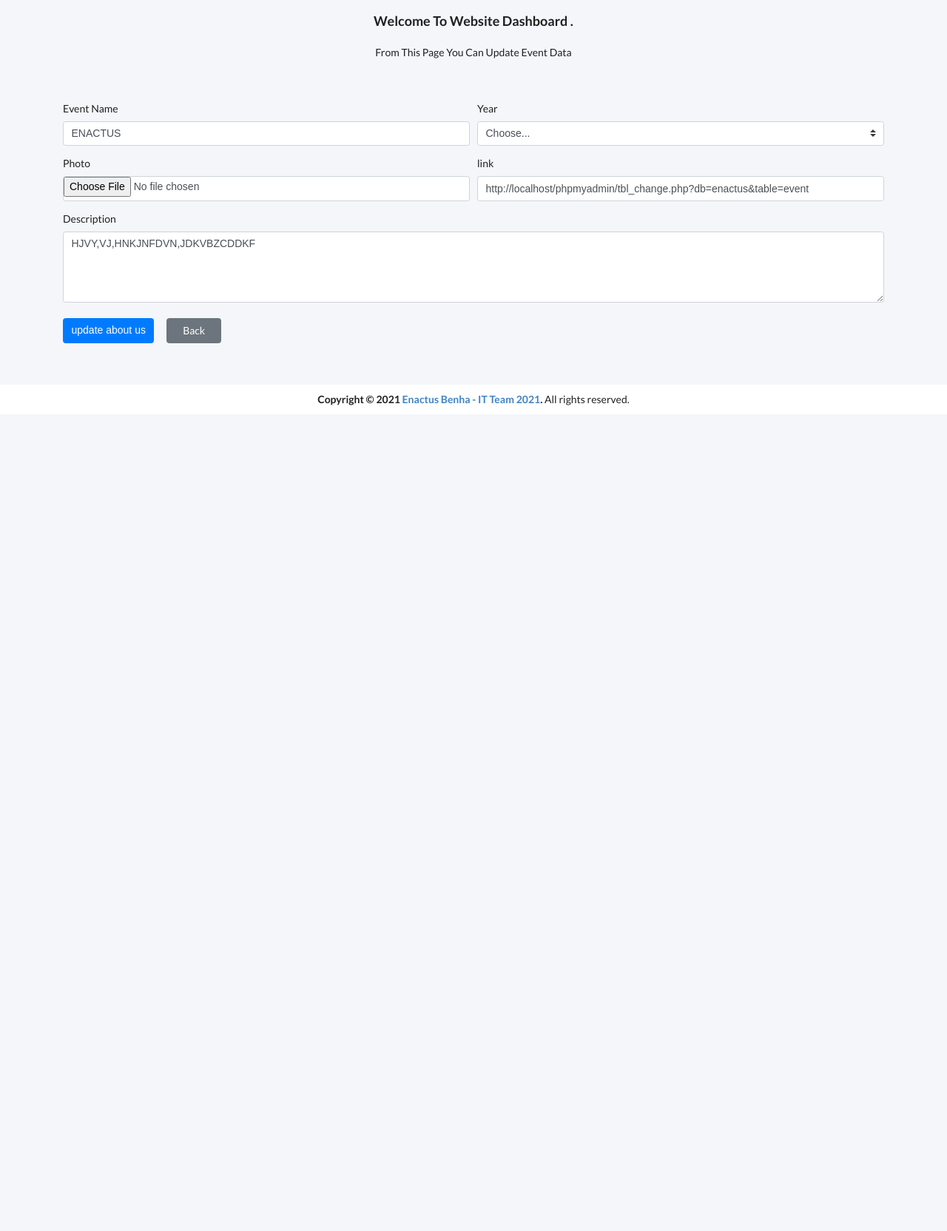
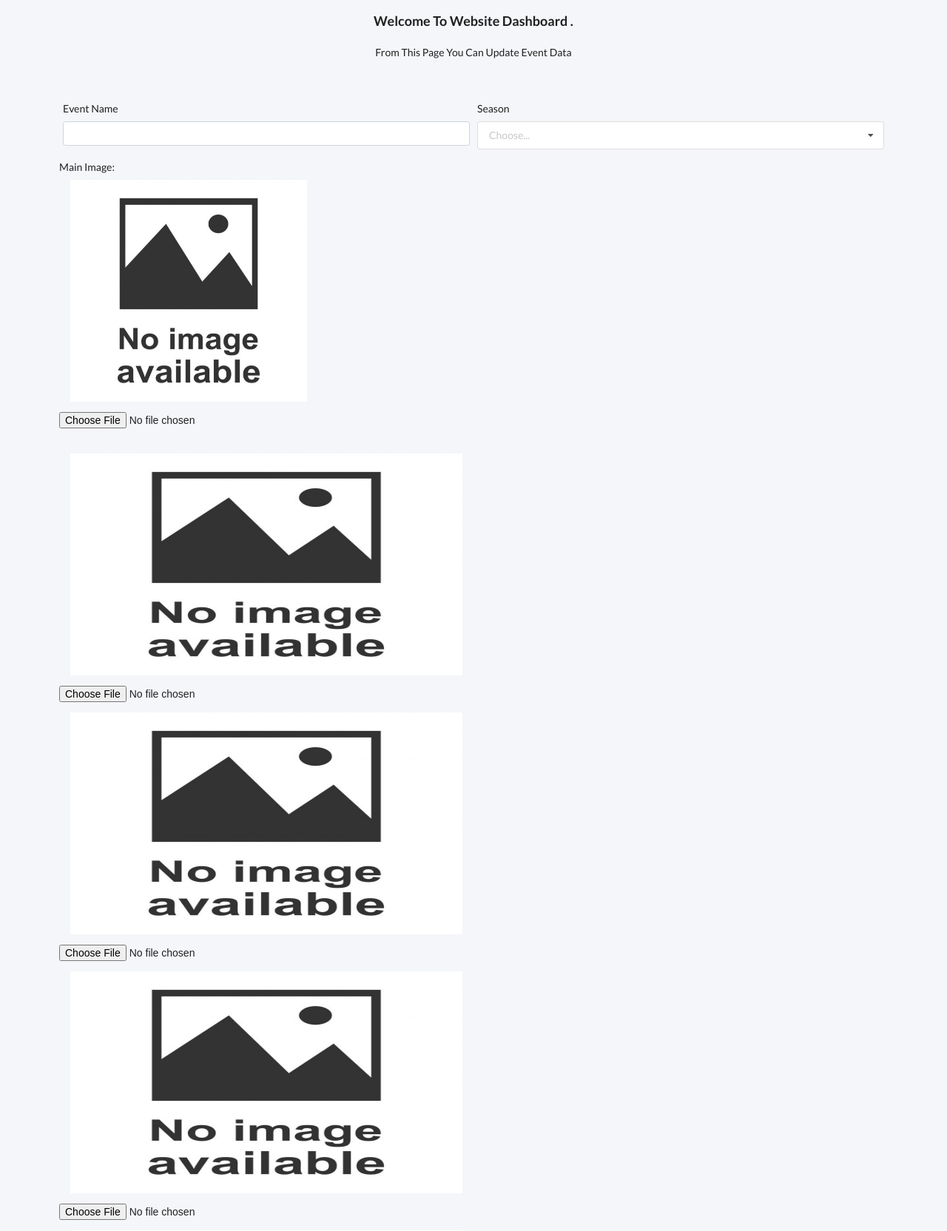
Before and after one commit to ahmedabdelfattah50/EnactusBanhaWebsite, a PHP site: page /update_event.php?id=1 in a window 1280 px wide. Shown: the part 219-1883 px from the top of the page at 74% size. Before the commit the page ends 767 px from the top, so only its background shows below. Run offline with PHP 8.4, Linux system fonts and the light colour scheme; the visitor is signed in with stand-in values (Sample User, id 1); data comes from the database, SQL or seed files in the repository; data that the repository does not hold is empty; some libraries are stand-ins or nearby versions.

Commit message:
Second commit

```diff
--- a/Dashboard/update_event.php
+++ b/Dashboard/update_event.php
@@ -6,6 +6,7 @@
   $script = "members.js";
   include "init.php";
     if(isset($_SESSION['first_name'])){
+
         if (isset($_GET['id']) && is_numeric($_GET['id'])){
             $event_id = $_GET['id'];
             $result= getData_with_id("event",$event_id);
@@ -23,6 +24,9 @@
              updateEvent($name ,$year ,$desc, $link,$img,$event_id);
 
             }
+
+            $seasonNames = selectSeason();
+            $event_data = getData_with_id("event",$_GET['id']);
 ?>
 
 <div class="container mb-3">
@@ -35,25 +39,107 @@
 
   <div class="form-group col-md-6">
             <label>Event Name</label>
-            <input style="direction: ltr;" name="name" type="text"value="<?php echo $result['ename'];?>" class="form-control">
+            <input style="direction: ltr;" type="text" class="form-control" value="<?php echo $event_data['e_name']?>">
+
+            <!-- <input style="direction: ltr;" name="name" type="text"value="<php echo $result['ename'];?>" class="form-control"> -->
         </div>
         <div class="form-group col-md-6">
-            <label for="year">Year</label>
-            <select class="custom-select"  name="year" id="year" required>
+            <label for="year">Season</label>
+            <!-- <select class="custom-select"  name="year" id="year" required>
                 <option selected disabled value="">Choose...</option>
-                <?php for($i=1 ; $i<=date('Y')-2009 ; $i++){?>
-                <option value="<?php echo (2009 + $i + 1)?>"><?php echo (2009 + $i + 1) ?></option>
-            <?php } ?>
+                <php for($i=1 ; $i<=date('Y')-2009 ; $i++){?>
+                <option value="<php echo (2009 + $i + 1)?>"><php echo (2009 + $i + 1) ?></option>
+            <php } ?>
+            </select> -->
+
+            <select class="custom-select ui search dropdown"  name="year" id="year" required>
+                <option selected disabled value="">Choose...</option>
+                <?php foreach($seasonNames as $seasonName){
+                    if($seasonName['year'] == $event_data['e_season']){?>
+                        <option value="<?php echo $seasonName['year']?>" selected><?php echo $seasonName['year']?></option>
+                    <?php
+                    } else { ?>
+                        <option value="<?php echo $seasonName['year']?>"><?php echo $seasonName['year']?></option>
+                    <?php } ?>
+                <?php } ?>
             </select>
+
+            <!-- <input style="direction: ltr;" type="text" class="form-control" value="<php echo $event_data['e_season']?>" readonly> -->
         </div>
-        <div class="form-group col-md-6">
+        <!-- <div class="form-group col-md-6">
             <label> Photo</label>
-            <input style="direction: ltr;padding:0" name="img" type="file" class="form-control"value="<?php echo $result['img'];?>">
+            <input style="direction: ltr;padding:0" name="img" type="file" class="form-control"value="<php echo $result['img'];?>">
+        </div> -->
+
+        <div class="d-flex flex-wrap eventImgsTotal">
+            <div class='d-flex flex-column'>
+                <label>Main Image:</label>
+                <?php
+                    if($event_data['main_img'] == null){?>
+                    <img src="img/events/default.jpg" class="form-group col-md-6" alt="event image" style="width:700px;height:300px">
+                <?php
+                    } else {?>
+                    <img src="img/events/<?php echo $event_data['main_img']?>" class="form-group col-md-6" alt="event image"style="width:700px;height:300px">
+                <?php
+                    }
+                ?>
+                <input style="direction: ltr;padding:0" name="img_<?php echo $i?>" type="file" class="form-group col-md-6">
+            </div>
+
+
+            <div>
+                <?php
+                for($i=1; $i<=4; $i++){
+                    if($event_data['img_' . $i] == null){?>
+                        <img src="img/events/default.jpg" class="form-group col-md-6" alt="event image" style="width:700px;height:300px">
+                    <?php
+                        } else {?>
+                        <img src="img/events/<?php echo $event_data['img_' . $i]?>" class="form-group col-md-6" alt="event image" style="width:700px;height:300px">
+                    <?php
+                        }?>
+                    <input style="direction: ltr;padding:0" name="img_<?php echo $i?>" type="file" class="form-group col-md-6">
+                <?php
+                } ?>
+            </div>
+
+            <div class='col-12 mb-3'>
+                <?php
+                if($event_data['imgs_link'] == null){?>
+                <h2 class="form-group m-0 p-0 mb-3  alert alert-danger d-flex justify-content-center align-items-center">No images Link</h2>
+                <?php
+                } else {?>
+                    <a href="<?php echo $event_data['imgs_link']?>" class="form-group m-0 pt-2 pb-2 mb-3 alert alert-success d-flex justify-content-center align-items-center"> <h2>images Link</h2></a>
+                    <?php
+                }
+                ?>
+                <input style="direction: ltr;" name="driveLink" type="text" class="form-control" value="<?php echo $event_data['imgs_link']?>">
+            </div>
         </div>
-        <div class="form-group col-md-6">
+
+
+        <?php
+            for($i=1; $i<=10; $i++){ ?>
+                <div class="form-group col-md-6">
+                    <label>Speaker <?php echo $i?></label>
+                    <input style="direction: ltr;" name="speaker_<?php echo $i?>" value='<?php echo $result['speaker_' . $i];?>' type="text" class="form-control">
+                </div>
+                <div class="form-group col-md-6">
+                    <label>Link of Speaker <?php echo $i?></label>
+                    <input style="direction: ltr;" name="speaker_<?php echo $i?>_link" value='<?php echo $result['speaker_' . $i . "_link"];?>' type="url" class="form-control">
+                </div>
+        <?php
+            }
+        ?>
+
+
+        <div class="form-group col-md-12">
+            <label>Event Location</label>
+            <input style="direction: ltr;" name="eventLocation" value='<?php echo $result['e_location'];?>' type="text" class="form-control">
+        </div>
+        <!-- <div class="form-group col-md-6">
             <label> link</label>
-            <input style="direction: ltr;"value="<?php echo $result['link'];?>" name="link" type="url" class="form-control">
-        </div>
+            <input style="direction: ltr;"value="<php echo $result['link'];?>" name="link" type="url" class="form-control">
+        </div> -->
         <div class="form-group col-md-12">
             <label> Description</label>
             <textarea name="desc" class="form-control" placeholder="Some Info About Event *" rows="4" autocomplete="off"><?php echo $result['descrip'];?></textarea>
```
Also changed, not shown: Dashboard/event_view.php (+8 -45 lines), Dashboard/add_event.php (line endings or trailing spaces).
